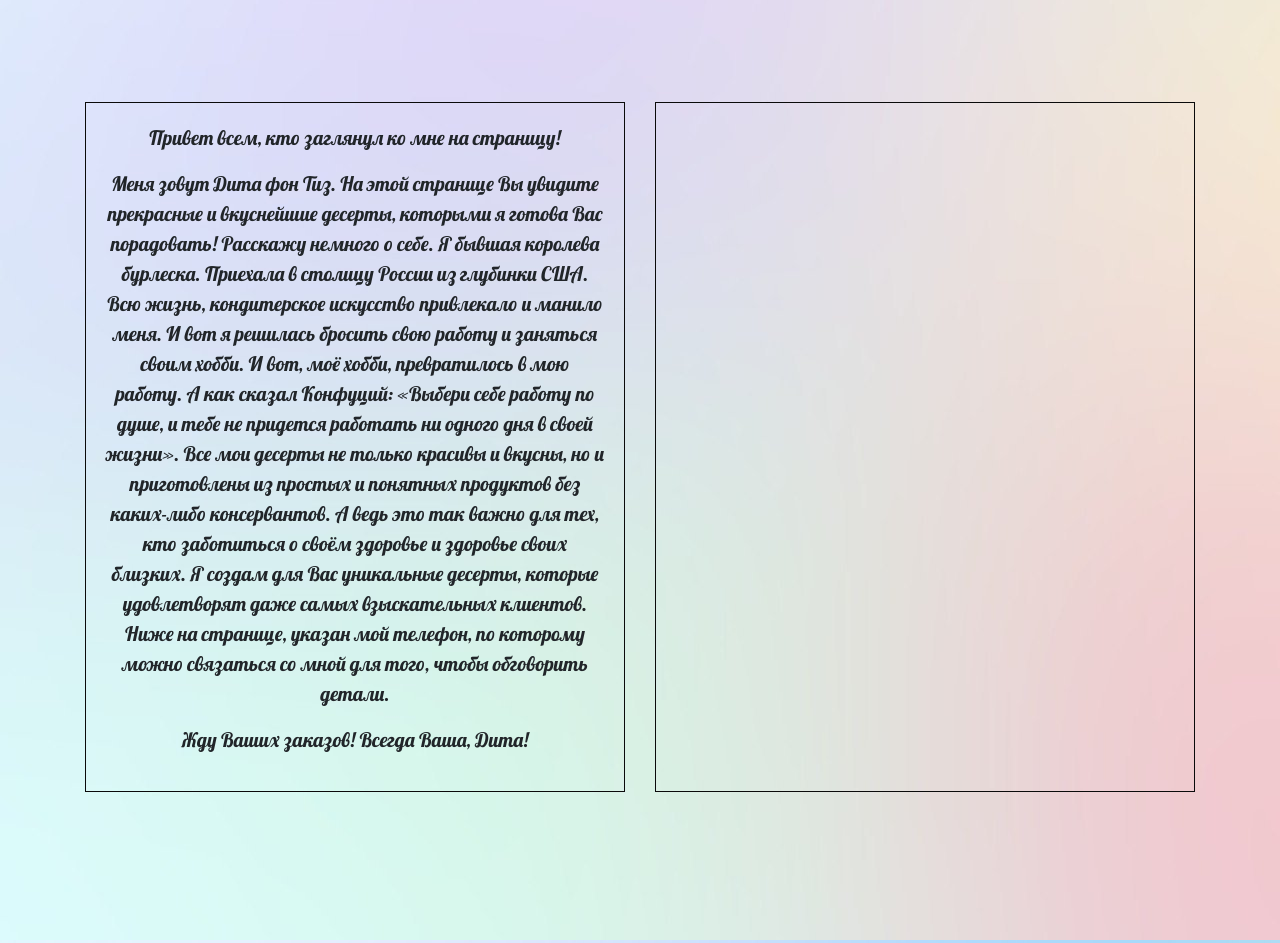
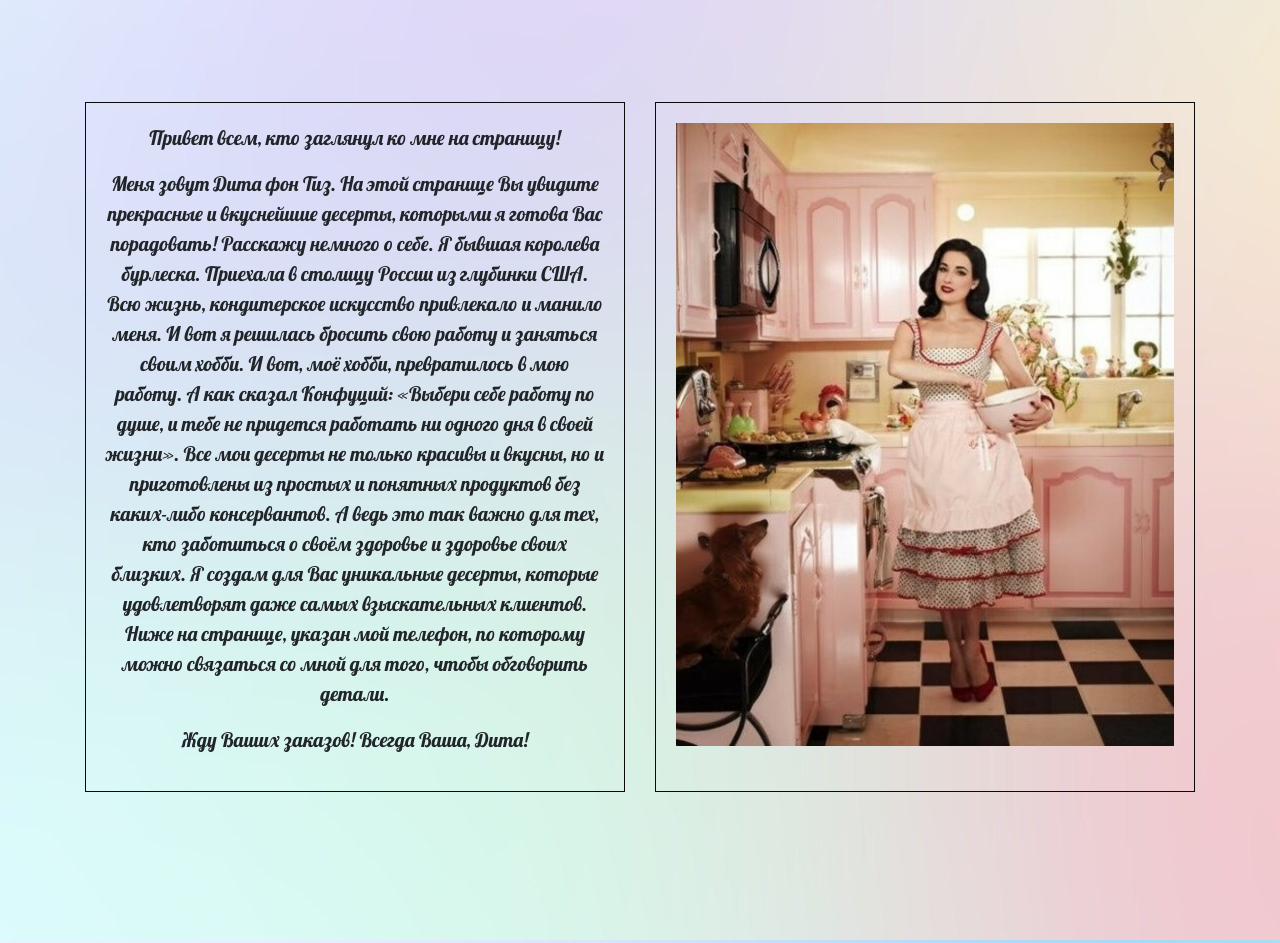
Before and after one commit to LaraZ1/diplom_Golubenko, a plain HTML site: page index.html in a window 1280 px wide. Shown: the part 660-1603 px from the top of the page. Drawn offline with nearby package versions, Linux system fonts and the light colour scheme; the site is published under a folder, as on GitHub Pages, so addresses that start at the root find nothing.

Commit message:
Update index.html

```diff
--- a/index.html
+++ b/index.html
@@ -225,7 +225,7 @@
 </div>
         </div>
         <div class="col-md-6">
-            <div class="block"><img src="/img/Dita.jpg" class="img-fluid" alt=""></div>
+            <div class="block"><img src="Dita.jpg" class="img-fluid" alt=""></div>
         </div>
     </div>
     </section>
```
